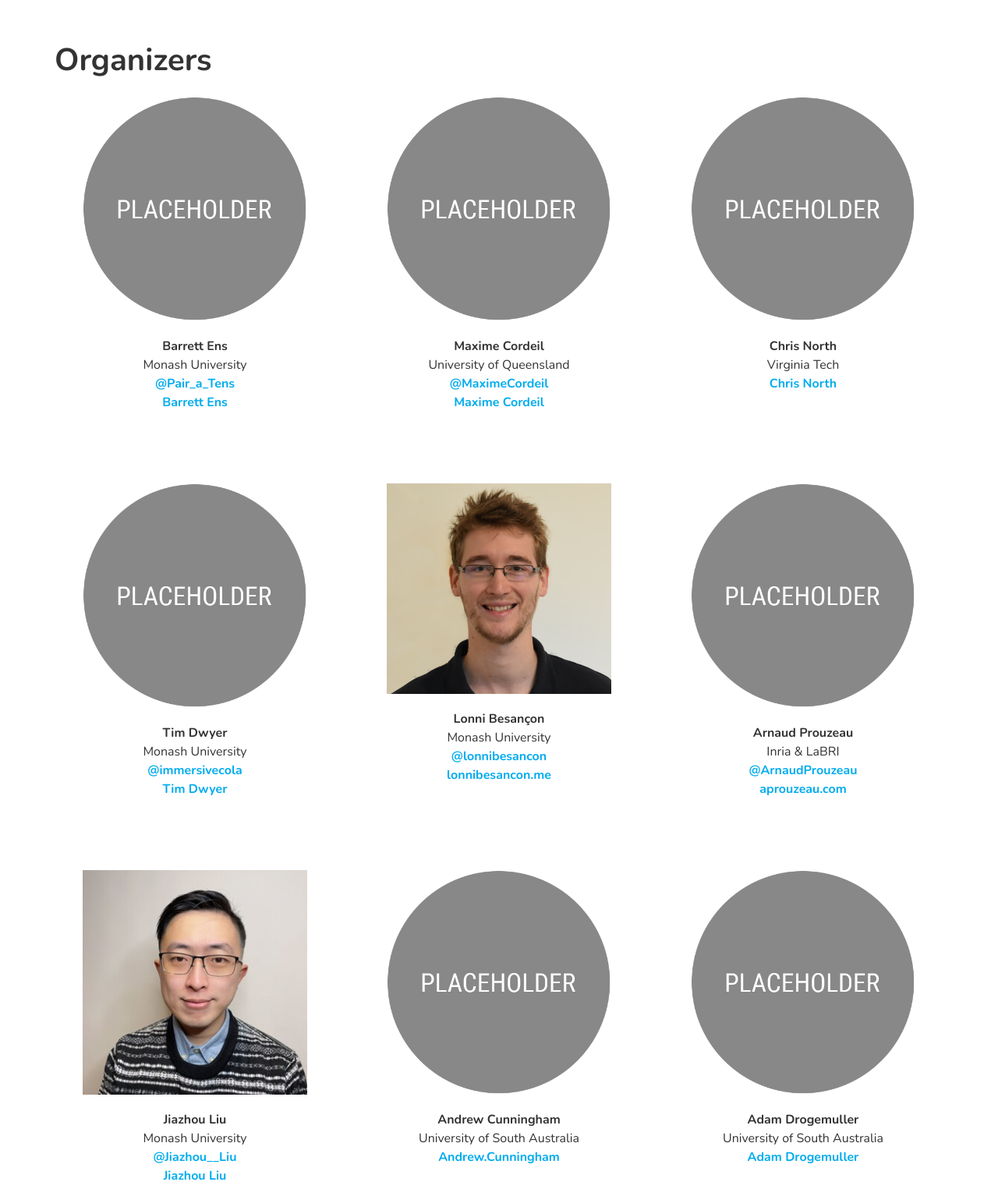
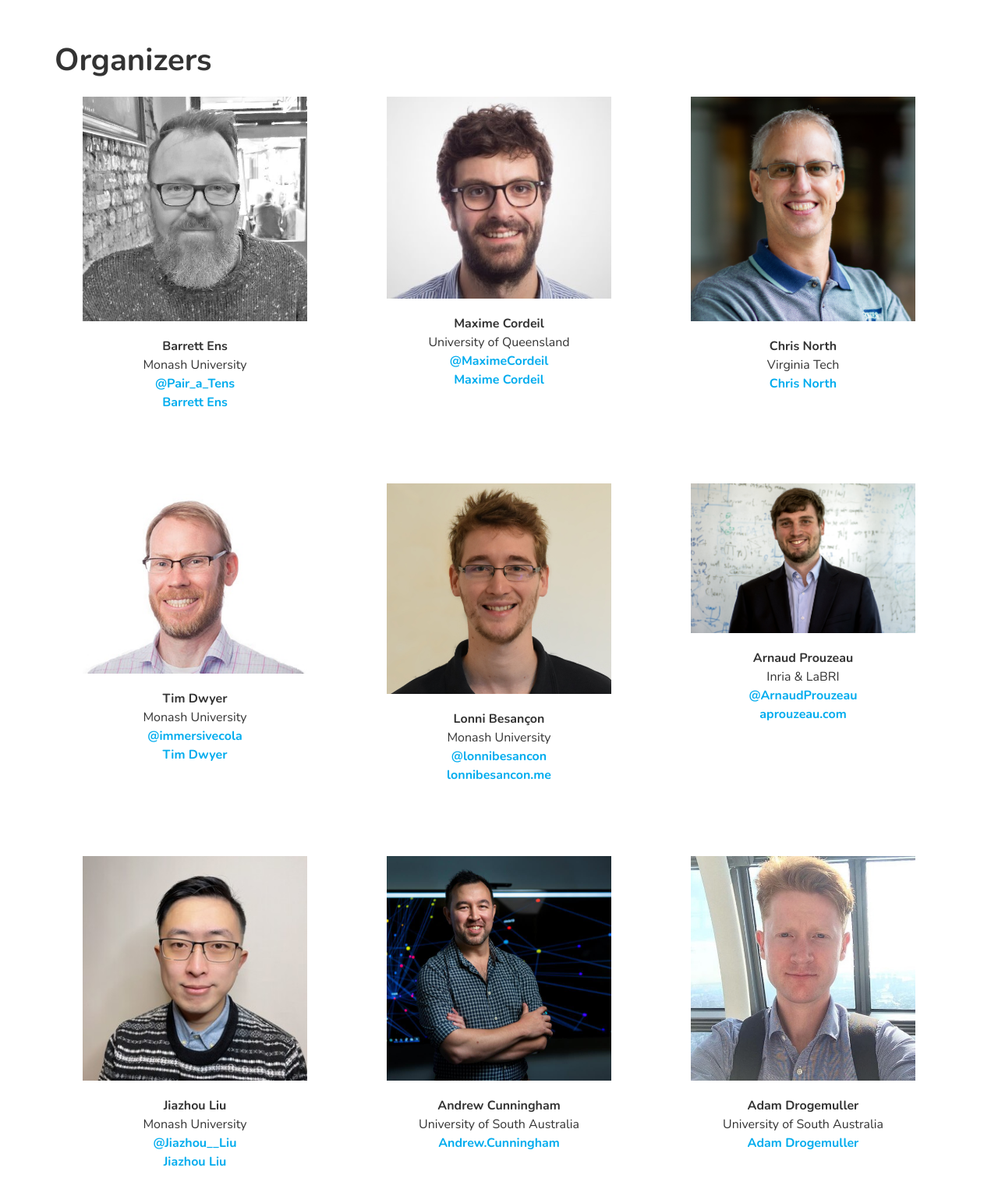
Before and after one commit to ia2workshop2022/ia2workshop2022.github.io, a website: page index.html in a window 1280 px wide. Shown: the part 1744-3269 px from the top of the page at 78% size. Drawn offline with nearby package versions, Linux system fonts and the light colour scheme.

Commit message:
update headshots

```diff
--- a/index.html
+++ b/index.html
@@ -161,7 +161,7 @@
 
     <div class="row">
       <div class="col-sm">
-        <img class="headshot" alt="Barrett Ens" src="./img/headshots/placeholder.png">
+        <img class="headshot" alt="Barrett Ens" src="./img/headshots/Barrett.jpg">
         <p class="bio">
           <b>Barrett Ens</b><br>
           Monash University<br>
@@ -170,7 +170,7 @@
         </p>
       </div>
       <div class="col-sm">
-        <img class="headshot" alt="Maxime Cordeil" src="./img/headshots/placeholder.png">
+        <img class="headshot" alt="Maxime Cordeil" src="./img/headshots/Max.jpg">
         <p class="bio">
           <b>Maxime Cordeil</b><br>
           University of Queensland<br>
@@ -179,7 +179,7 @@
         </p>
       </div>
       <div class="col-sm">
-        <img class="headshot" alt="Chris North" src="./img/headshots/placeholder.png">
+        <img class="headshot" alt="Chris North" src="./img/headshots/Chris.jpg">
         <p class="bio">
           <b>Chris North</b><br>
           Virginia Tech<br>
@@ -189,7 +189,7 @@
     </div></br></br></br>
     <div class="row">
       <div class="col-sm">
-        <img class="headshot" alt="Tim Dwyer" src="./img/headshots/placeholder.png">
+        <img class="headshot" alt="Tim Dwyer" src="./img/headshots/Tim.jpg">
         <p class="bio">
           <b>Tim Dwyer</b><br>
           Monash University<br>
@@ -207,7 +207,7 @@
         </p>
       </div>
       <div class="col-sm">
-        <img class="headshot" alt="Arnaud Prouzeau" src="./img/headshots/placeholder.png">
+        <img class="headshot" alt="Arnaud Prouzeau" src="./img/headshots/Arnaud.jpg">
         <p class="bio">
           <b>Arnaud Prouzeau</b><br>
           Inria & LaBRI<br>
@@ -227,7 +227,7 @@
         </p>
       </div>
       <div class="col-sm">
-        <img class="headshot" alt="Andrew Cunningham" src="./img/headshots/placeholder.png">
+        <img class="headshot" alt="Andrew Cunningham" src="./img/headshots/Andrew.jpg">
         <p class="bio">
           <b>Andrew Cunningham</b><br>
           University of South Australia<br>
@@ -235,7 +235,7 @@
         </p>
       </div>
       <div class="col-sm">
-        <img class="headshot" alt="Adam Drogemuller" src="./img/headshots/placeholder.png">
+        <img class="headshot" alt="Adam Drogemuller" src="./img/headshots/Adam.jpg">
         <p class="bio">
           <b>Adam Drogemuller</b><br>
           University of South Australia<br>
@@ -246,7 +246,7 @@
     <br><br><br>
     <div class="row">
       <div class="col-sm">
-        <img class="headshot" alt="Kadek Ananta Satriadi" src="./img/headshots/placeholder.png">
+        <img class="headshot" alt="Kadek Ananta Satriadi" src="./img/headshots/Kadek.jpg">
         <p class="bio">
           <b>Kadek Ananta Satriadi</b><br>
           University of South Australia<br>
```
Also changed, not shown: img/headshots/Adam.jpg (added), img/headshots/Andrew.jpg (added), img/headshots/Arnaud.jpg (added), img/headshots/Barrett.jpg (added), img/headshots/Chris.jpg (added), img/headshots/Kadek.jpg (added), img/headshots/Max.jpg (added), img/headshots/Tim.jpg (added).
